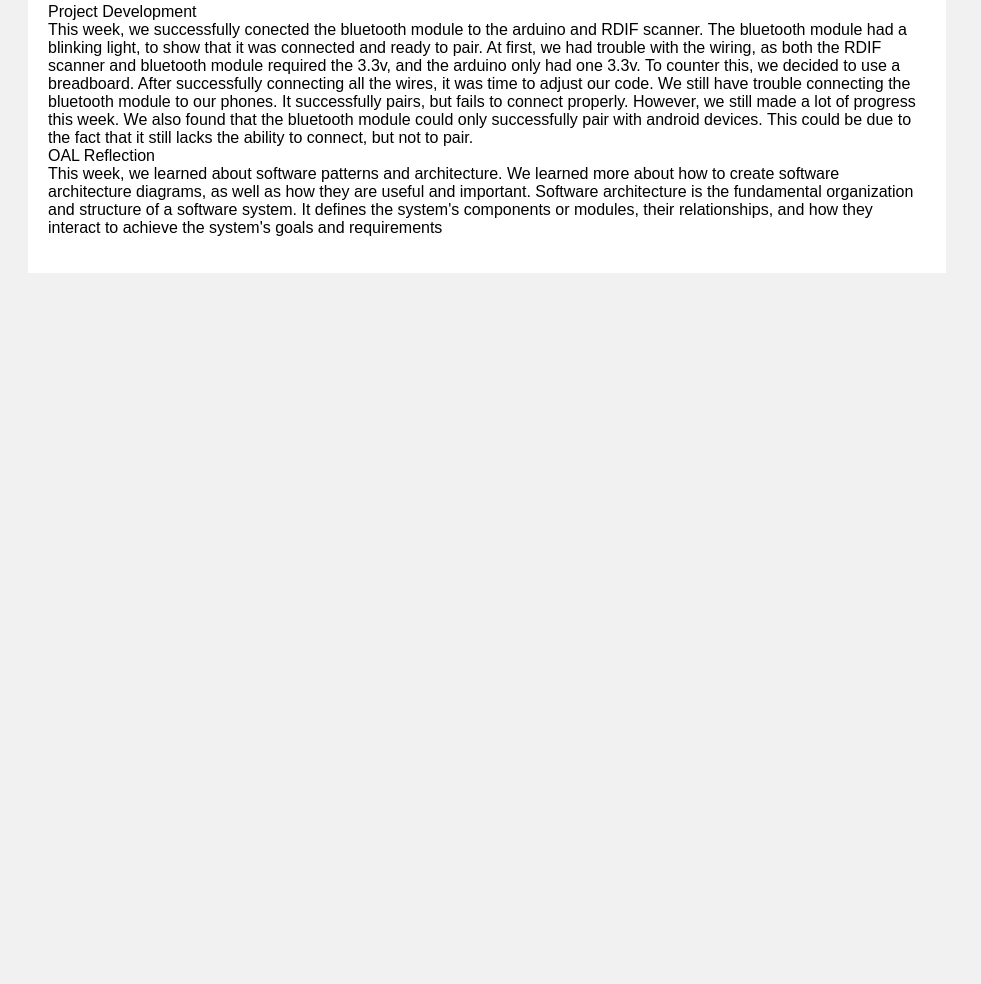
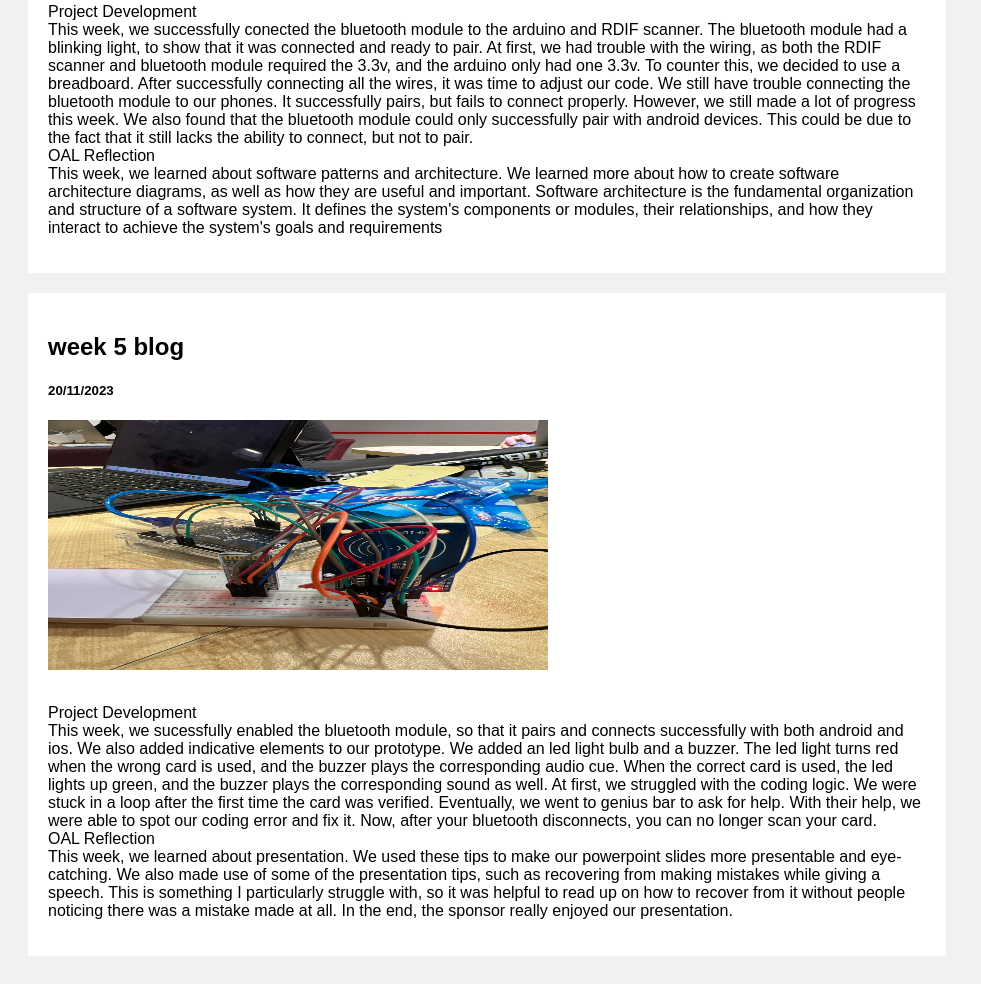
Before and after one commit to wcnjing/PFD-Blog, a plain HTML site: page index.html in a window 1280 px wide. Shown: the part 2325-3309 px from the top of the page, without its empty margins (0-981 px from the left). Before the commit the page ends 2626 px from the top, so only its background shows below. Drawn offline with Linux system fonts and the light colour scheme.

Commit message:
update blog

```diff
--- a/index.html
+++ b/index.html
@@ -70,7 +70,23 @@
         and important. Software architecture is the fundamental organization and structure of a software system. It defines the system's components or modules, their relationships,
          and how they interact to achieve the system's goals and requirements</aside>
       </div>
+      <div class="card">
+        <h2>week 5 blog</h2>
+        <h5>20/11/2023</h5>
+        <img src="images/week 5 image.jpg" alt="week 4 photo" style="height:250px; width:500px;" class="img">
+        <br><br>
 
+        <p>Project Development<br>This week, we sucessfully enabled the bluetooth module, so that it pairs and connects successfully with both android and ios.
+          We also added indicative elements to our prototype. We added an led light bulb and a buzzer. The led light turns red when the wrong card is used, and
+          the buzzer plays the corresponding audio cue. When the correct card is used, the led lights up green, and the buzzer plays the corresponding sound as
+           well. At first, we struggled with the coding logic. We were stuck in a loop after the first time the card was verified. Eventually, we went to genius bar
+           to ask for help. With their help, we were able to spot our coding error and fix it. Now, after your bluetooth disconnects, you can no longer scan your card.
+          <br>OAL Reflection<br>
+          This week, we learned about presentation. We used these tips to make our powerpoint slides more presentable and eye-catching. We also made use of some of the
+          presentation tips, such as recovering from making mistakes while giving a speech. This is something I particularly struggle with, so it was helpful to read up on
+          how to recover from it without people noticing there was a mistake made at all. In the end, the sponsor really enjoyed our presentation.
+          </aside>
+      </div>
     </div>
 
 
```
Also changed, not shown: images/week 5 image.jpg (added).
